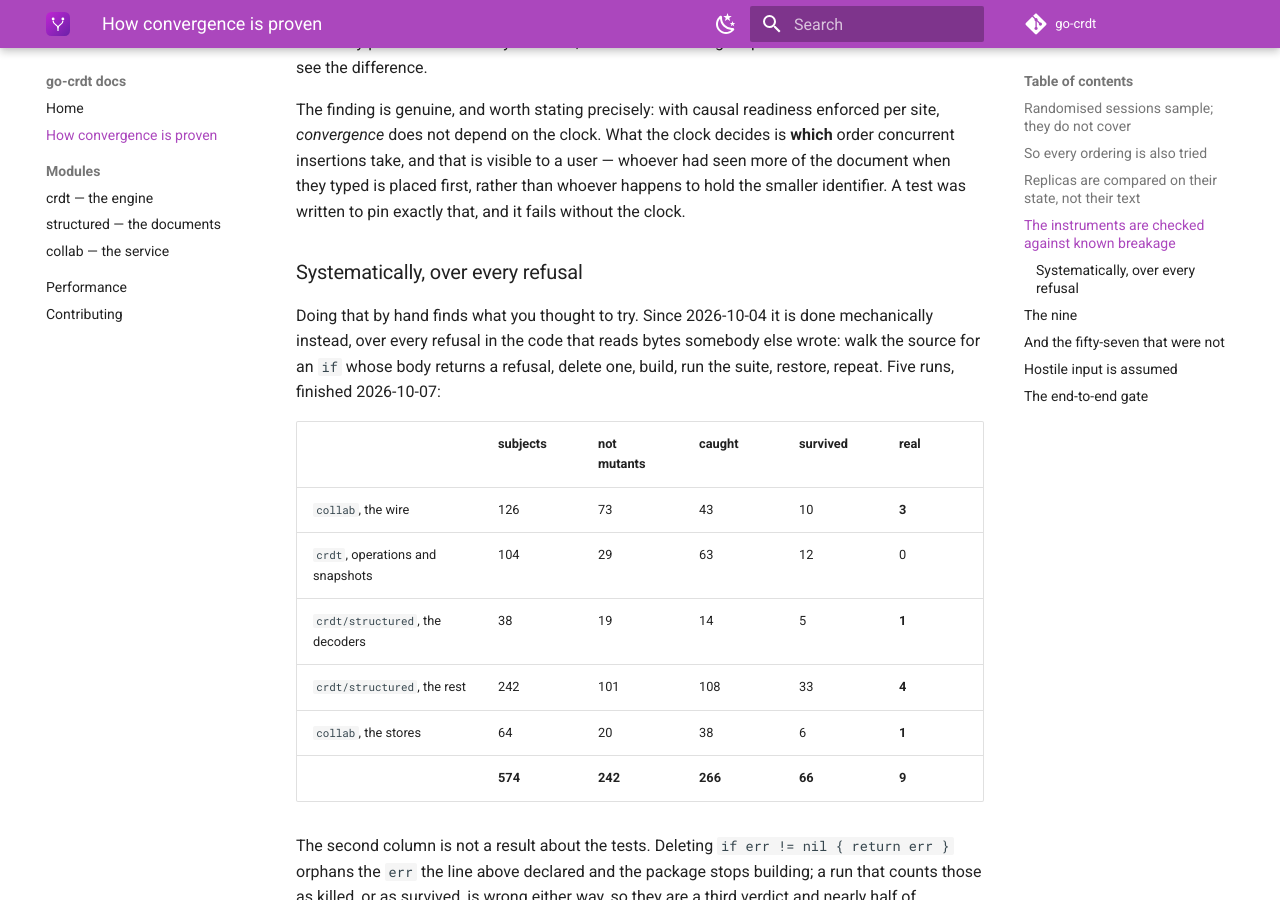
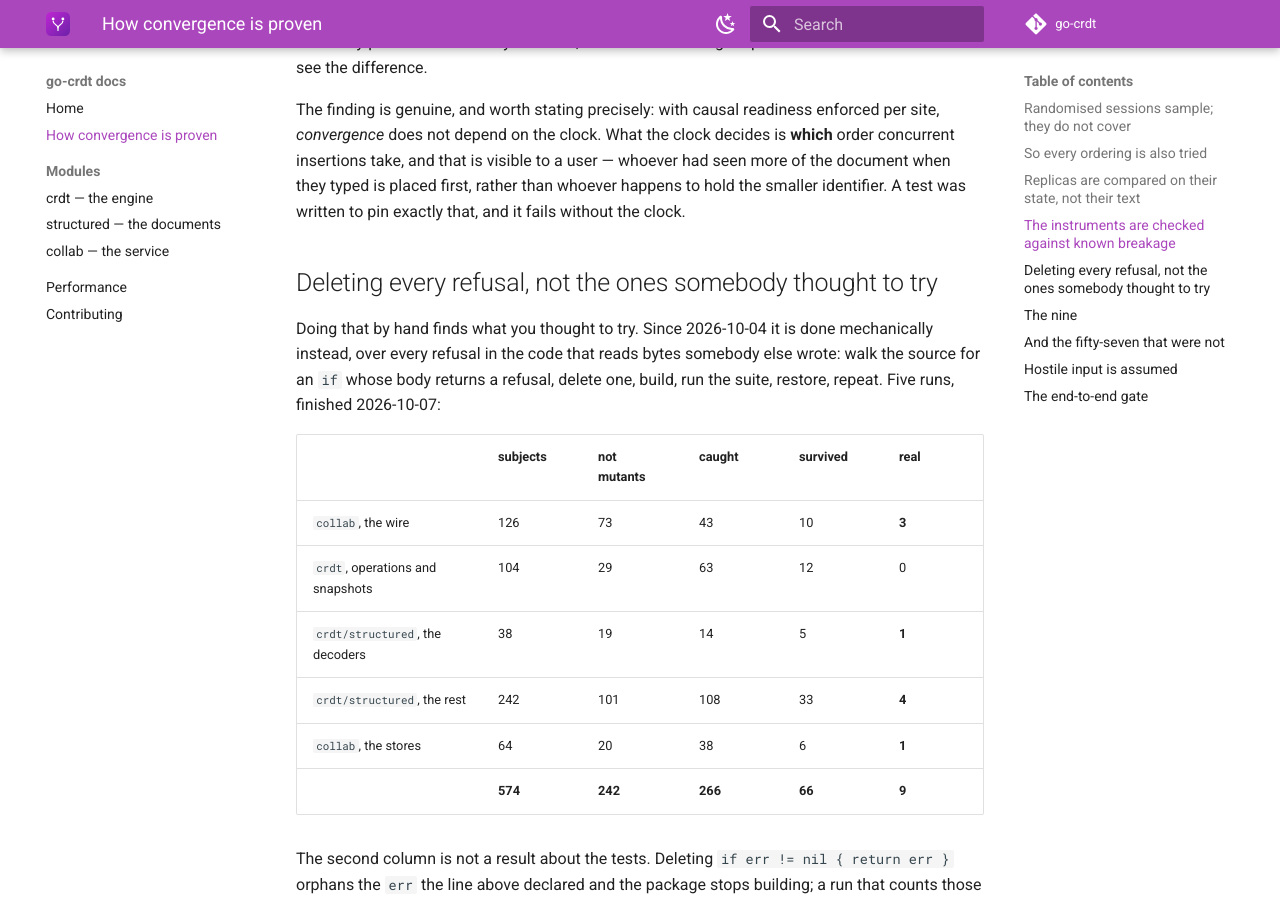
Before and after one commit to go-crdt/docs, an MkDocs documentation site: the page built from docs/methodology.md, in a window 1280 px wide and 900 px high, scrolled down 1058 px. Built offline with MkDocs 1.6.1 and Material for MkDocs 9.7.7, drawn with Linux system fonts in a browser that asks for light colours; the version menu is left out.

Commit message:
The campaign is three sections, so its heading is not a subsection
'The nine' and 'the fifty-seven' were ## under a ###, which reads as the
mutation run being a footnote to the hand-disabled ordering rules above
it. It is not: it is five runs and nine findings.

Co-Authored-By: Claude Opus 5 <noreply@anthropic.com>

```diff
--- a/docs/methodology.md
+++ b/docs/methodology.md
@@ -48,7 +48,7 @@ user — whoever had seen more of the document when they typed is placed first,
 rather than whoever happens to hold the smaller identifier. A test was written to
 pin exactly that, and it fails without the clock.
 
-### Systematically, over every refusal
+## Deleting every refusal, not the ones somebody thought to try
 
 Doing that by hand finds what you thought to try. Since 2026-10-04 it is done
 mechanically instead, over every refusal in the code that reads bytes somebody
```
